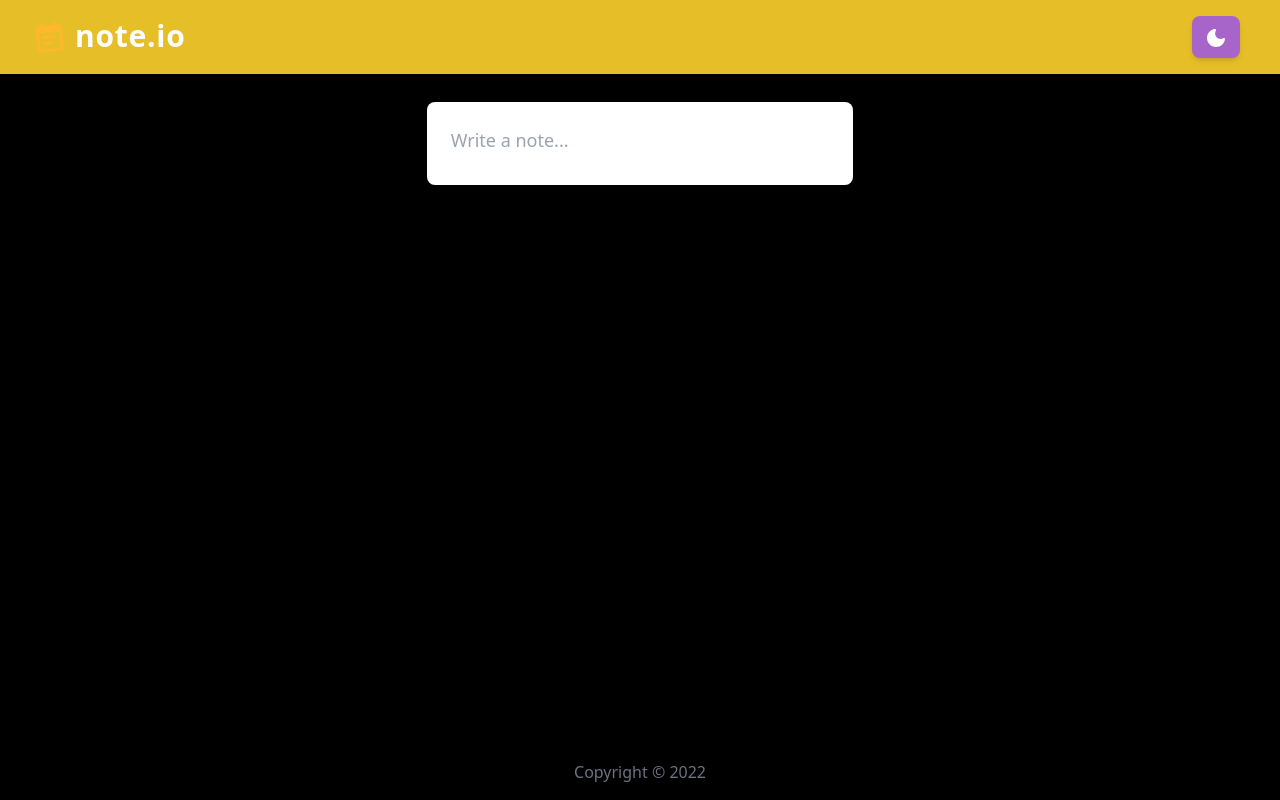
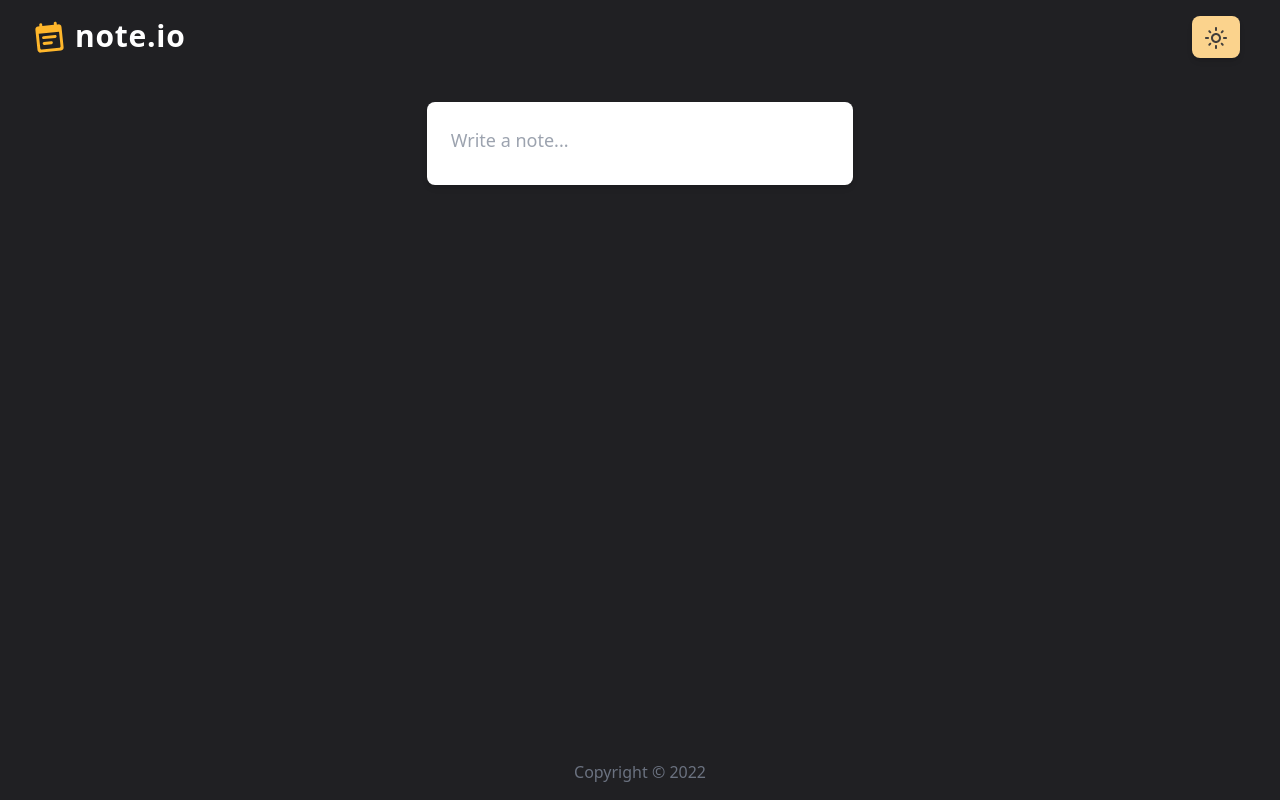
Before and after one commit to Cwong2255/note.io, a React (Create React App) app: page / in a window 1280 px wide. Both pictures are taken after a click on the button 1216 px from the left and 36 px from the top of the page. Built offline with nearby package versions, Linux system fonts and the light colour scheme.

Commit message:
Adding styles for dark mode and fixed word wrapping in note component

```diff
--- a/src/Components/App.jsx
+++ b/src/Components/App.jsx
@@ -22,7 +22,7 @@ function App() {
   }
 
   return (
-    <div className="h-screen dark:bg-black transition-colors duration-500">
+    <div className="h-screen dark:bg-[#202023] transition-colors duration-500">
       <Header />
       <CreateArea onAdd={addNote} />
       {notes.map((noteItem, index) => {
--- a/src/Components/CreateArea.jsx
+++ b/src/Components/CreateArea.jsx
@@ -54,7 +54,6 @@ function CreateArea(props) {
       <textarea
         name="content"
         id=""
-        // cols="30"
         rows={isExpanded ? 4 : 1}
         onChange={handleChange}
         onClick={expandNote}
--- a/src/Components/Header.jsx
+++ b/src/Components/Header.jsx
@@ -8,7 +8,7 @@ function Header() {
 
   return (
     <header>
-      <div className="bg-[#FFD32D] bg-opacity-90 py-4 flex justify-between items-center">
+      <div className="bg-[#FFD32D] dark:bg-[#202023] bg-opacity-90 py-4 flex justify-between items-center transition-all duration-500">
         <div className="mx-8">
           <h1 className="text-3xl tracking-wide text-white font-semibold">
             <EventNoteRoundedIcon
@@ -22,12 +22,12 @@ function Header() {
         <div className="mx-10">
           <button
             onClick={() => setTheme(colorTheme)}
-            className="px-3 py-2 bg-[#A865C9] rounded-lg shadow-md"
+            className="px-3 py-2 bg-[#805ad5] hover:bg-[#6b46c1] dark:bg-[#fbd38d] dark:hover:bg-[#f6ad55] rounded-lg shadow-md transition-colors duration-500"
           >
             {colorTheme === "light" ? (
+              <LightModeOutlinedIcon sx={{ color: "#423f3c" }} />
+            ) : (
               <DarkModeRoundedIcon sx={{ color: "white" }} />
-            ) : (
-              <LightModeOutlinedIcon sx={{ color: "white" }} />
             )}
           </button>
         </div>
--- a/src/Components/Note.jsx
+++ b/src/Components/Note.jsx
@@ -7,9 +7,12 @@ function Note(props) {
   }
 
   return (
-    <div className="px-7 py-5 rounded-lg shadow-md relative bg-[#feff9c] bg-opacity-60 ml-11 text-gray-600 inline-block mb-1 mt-8 note-item">
+    <div
+      className="px-7 py-5 rounded-lg shadow-md relative bg-[#feff9c] bg-opacity-60 dark:bg-opacity-95 ml-11 text-gray-600 inline-block mb-1 mt-8"
+      style={{ width: "282px" }}
+    >
       <h1 className="mb-3 font-bold">{props.title}</h1>
-      <p>{props.content}</p>
+      <p className="break-words">{props.content}</p>
       <button onClick={handleClick}>
         <DeleteRoundedIcon
           className="bottom-3 right-3 absolute"
--- a/src/index.css
+++ b/src/index.css
@@ -11,18 +11,3 @@
 body {
   background-image: url("/src/assets/cubes.png");
 }
-
-.note-item {
-  width: 282px;
-}
-
-/* .create-note input,
-.create-note textarea {
-  width: 100%;
-  border: none;
-  padding: 4px;
-  outline: none;
-  font-size: 1.2em;
-  font-family: inherit;
-  resize: none;
-} */
```
